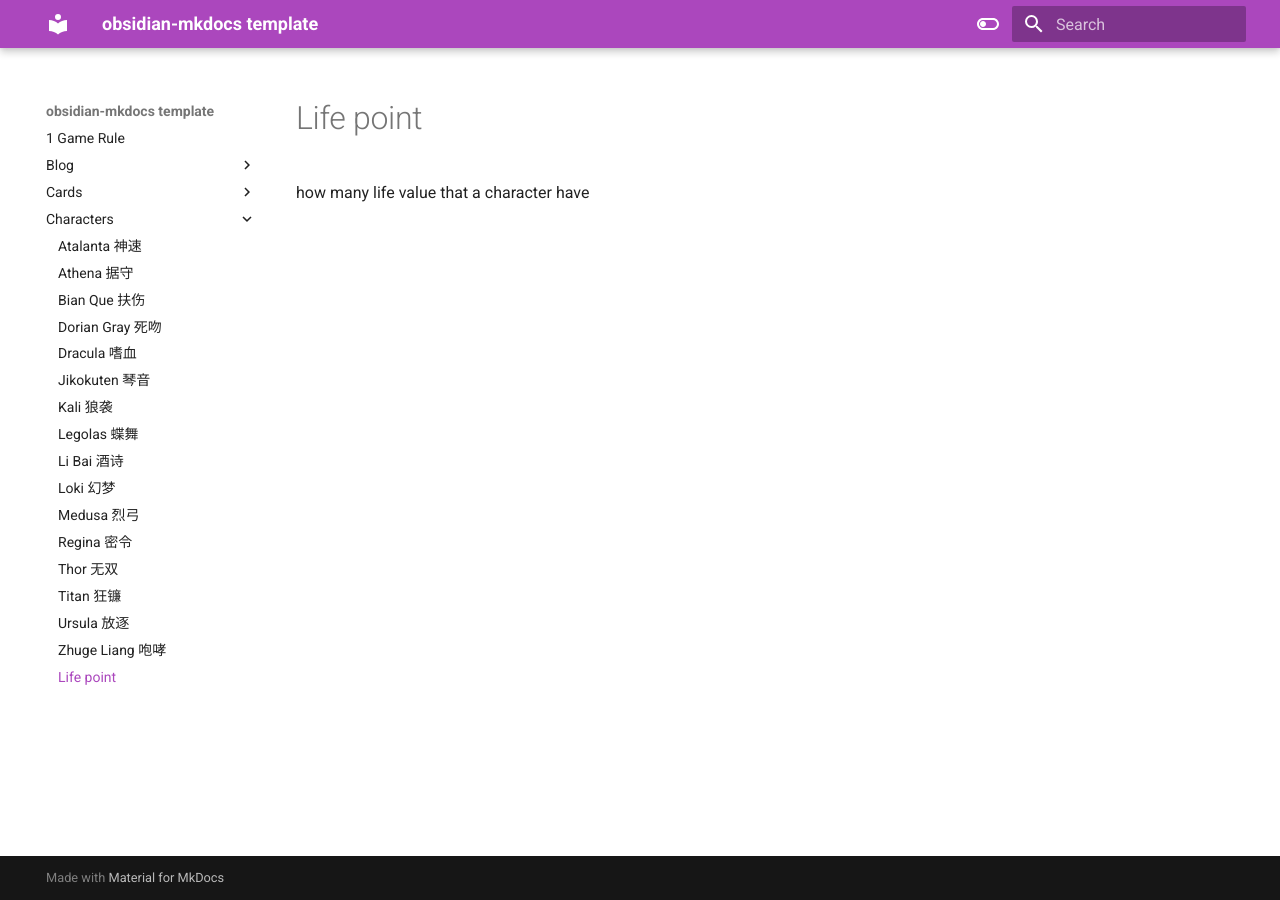
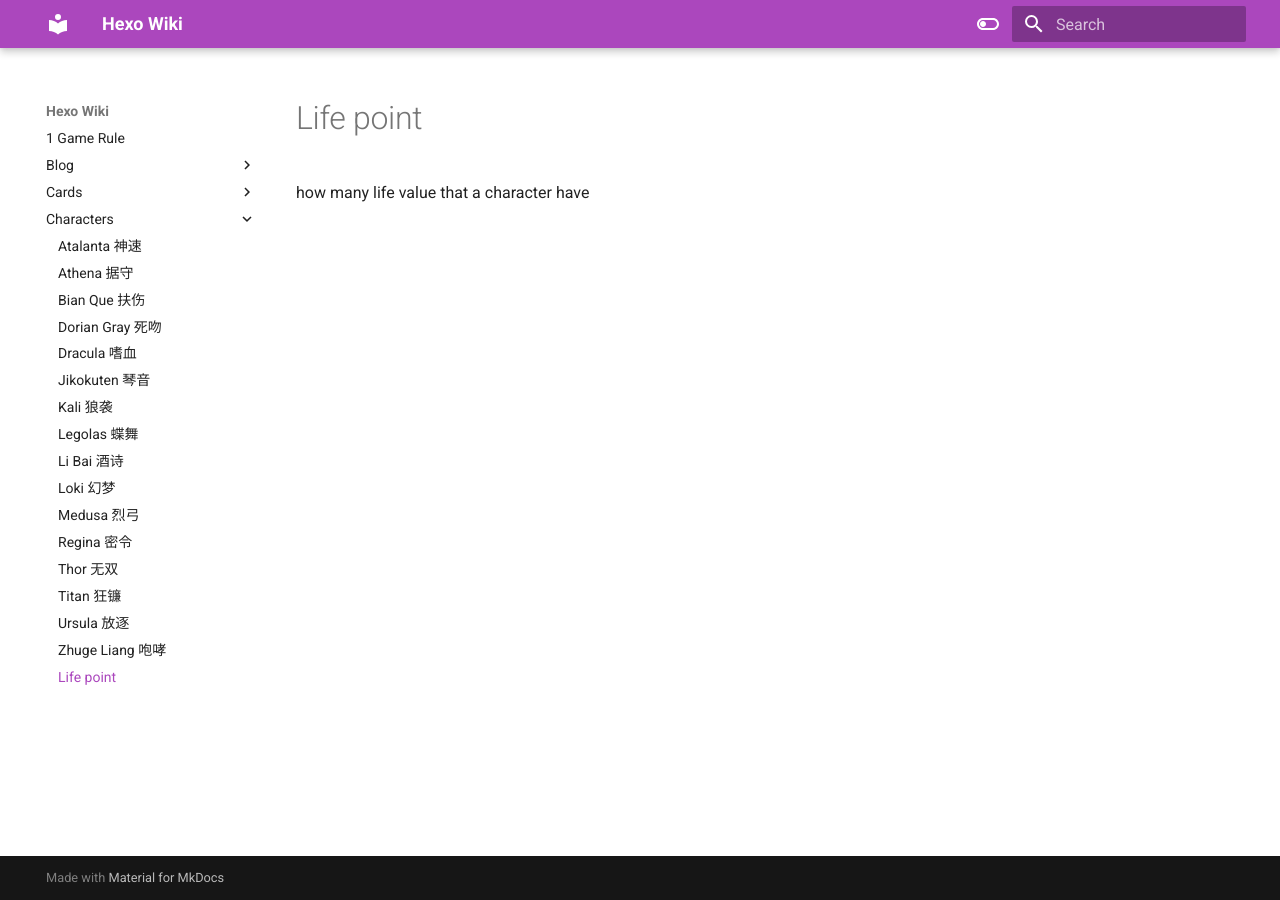
Before and after one commit to zhouanqiNB/hexo-wiki, an MkDocs documentation site: the page built from docs/characters/life point.md, in a window 1280 px wide. Built offline with MkDocs 1.6.1 and Material for MkDocs 9.7.7, drawn with Linux system fonts in a browser that asks for light colours.

Commit message:
vault backup: 2024-11-19 19:09:29

```diff
--- a/mkdocs.yml
+++ b/mkdocs.yml
@@ -1,4 +1,4 @@
-site_name: obsidian-mkdocs template
+site_name: Hexo Wiki
 
 theme:
   name: "material"
```
